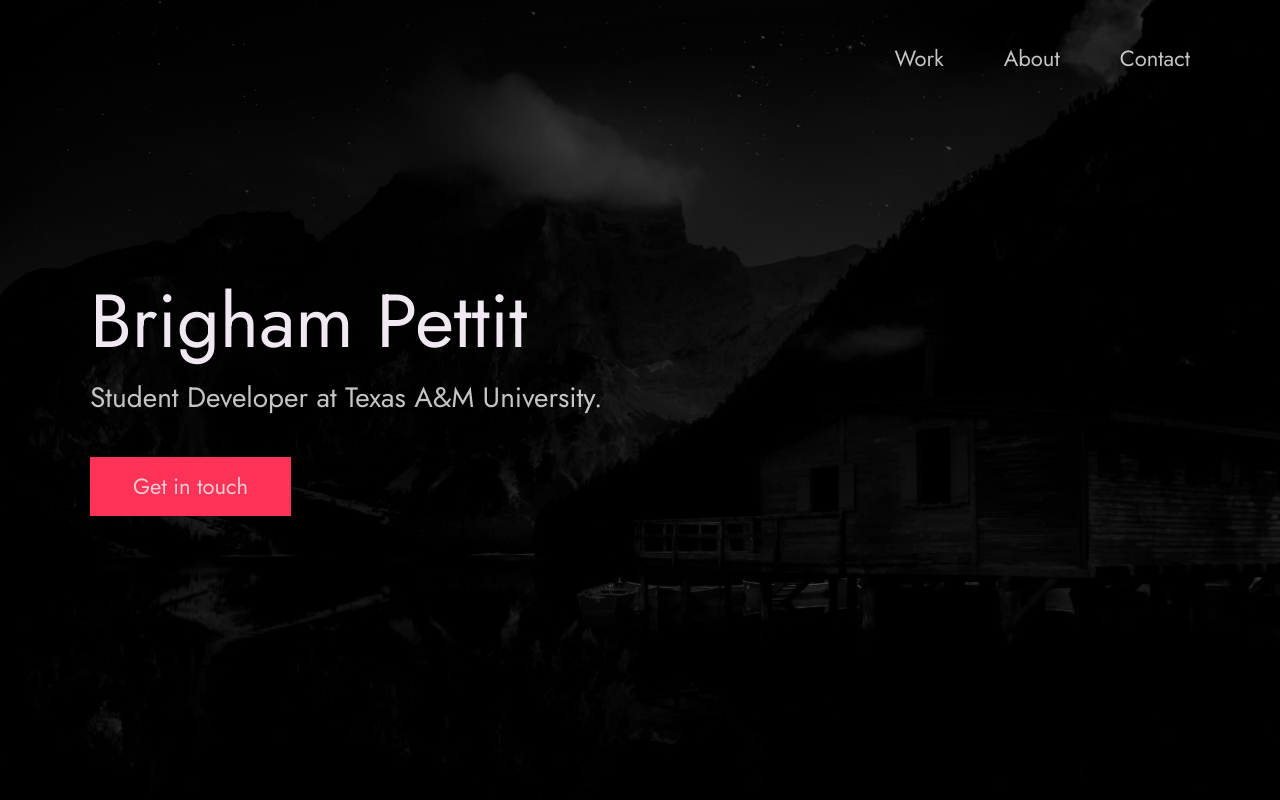
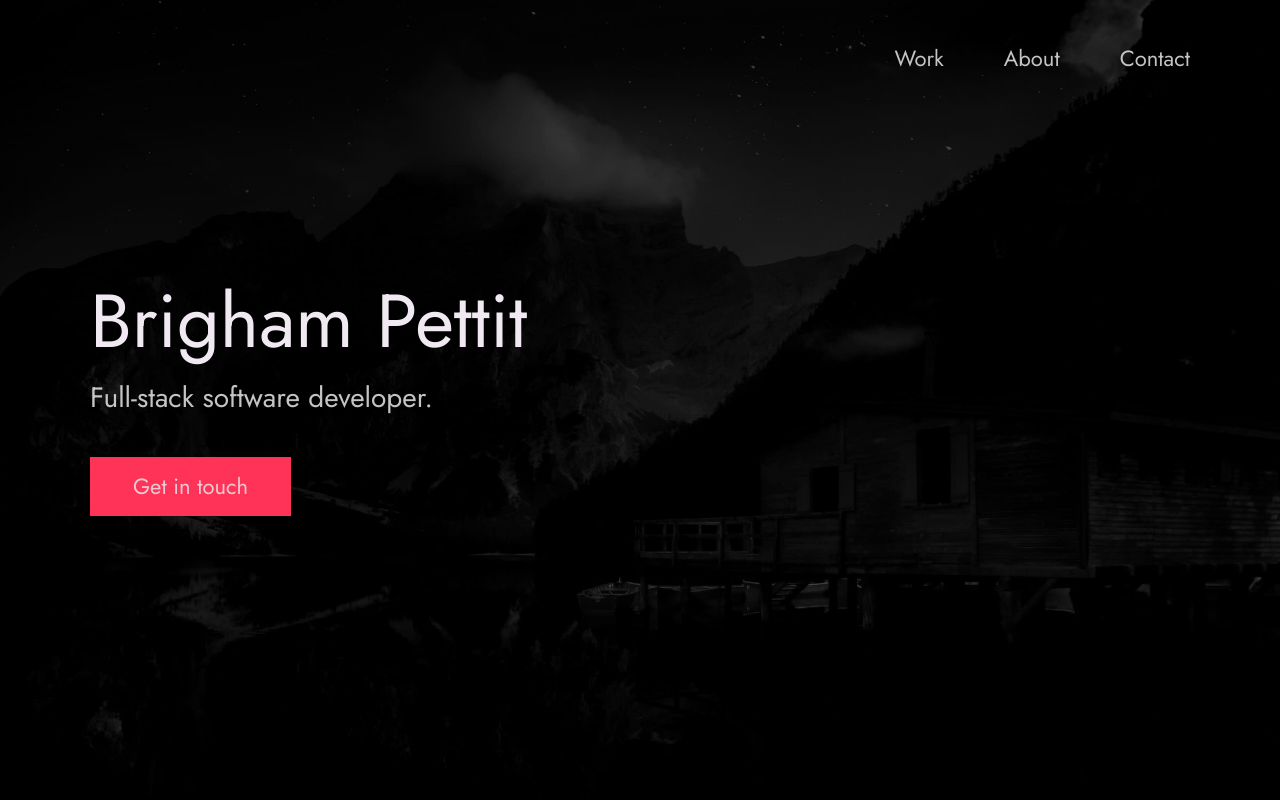
Before and after one commit to isometer/isometer.github.io, a plain HTML site: page index.html in a window 1280 px wide. Shown: the top 800 px of the page. Drawn offline with Linux system fonts and the light colour scheme.

```diff
--- a/index.html
+++ b/index.html
@@ -31,7 +31,7 @@
 
   <!-- Put your site title here -->
   <title>
-    Brigham Pettit | Student Developer at Texas A&M University.
+    Brigham Pettit | Developer
   </title>
 
   <meta name="description" content="I'm an honors undergraduate student studying the intersection of language and computing. I love solving puzzles and problems!">
@@ -66,7 +66,7 @@
           <span>Brigham Pettit</span>
         </h1>
         <!-- Put a small paragraph about yourself -->
-        <p>Student Developer at Texas A&M University.</p>
+        <p>Full-stack software developer.</p>
         <a href="#contact" class="btn btn--pink">Get in touch</a>
       </div>
     </div>
```
